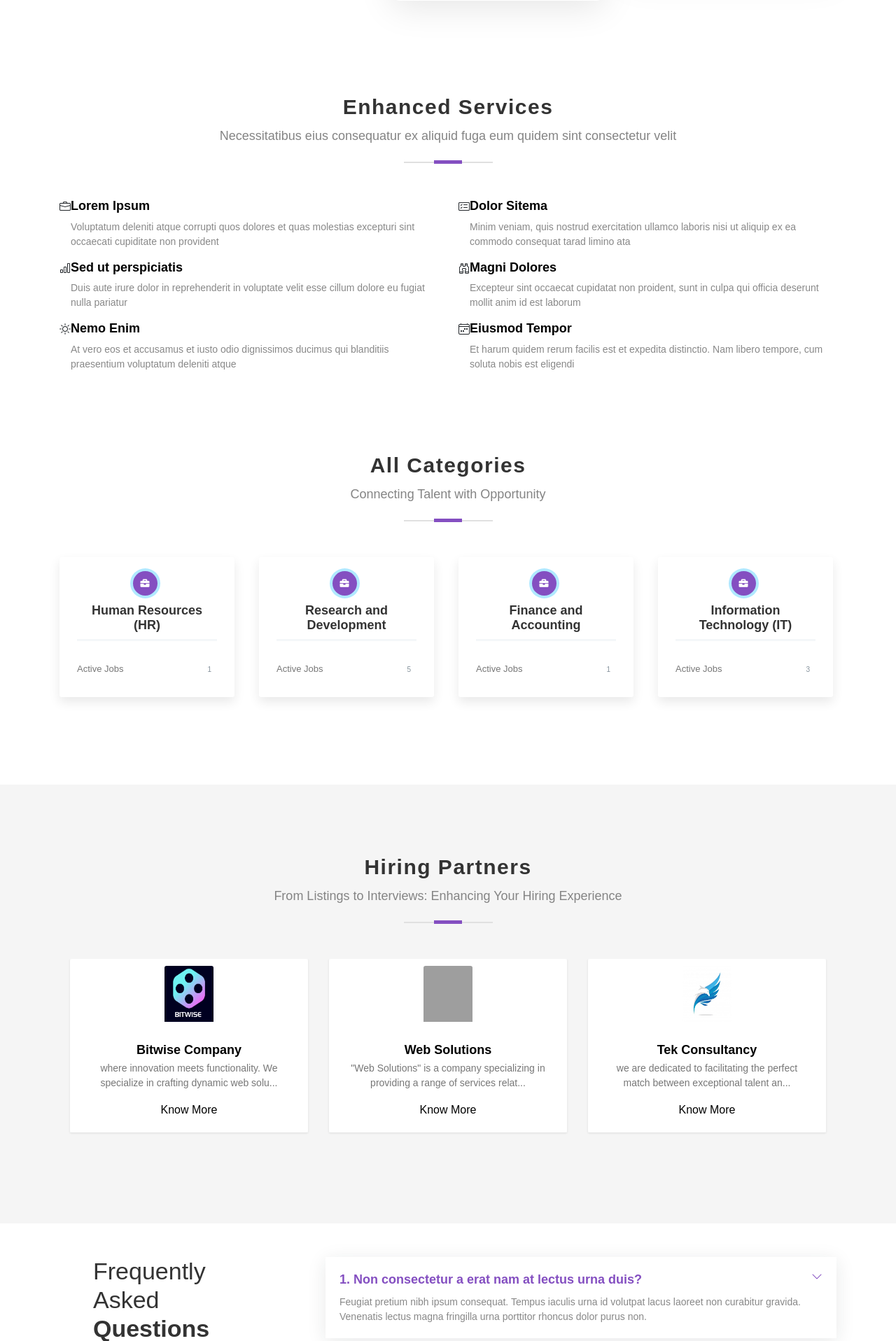
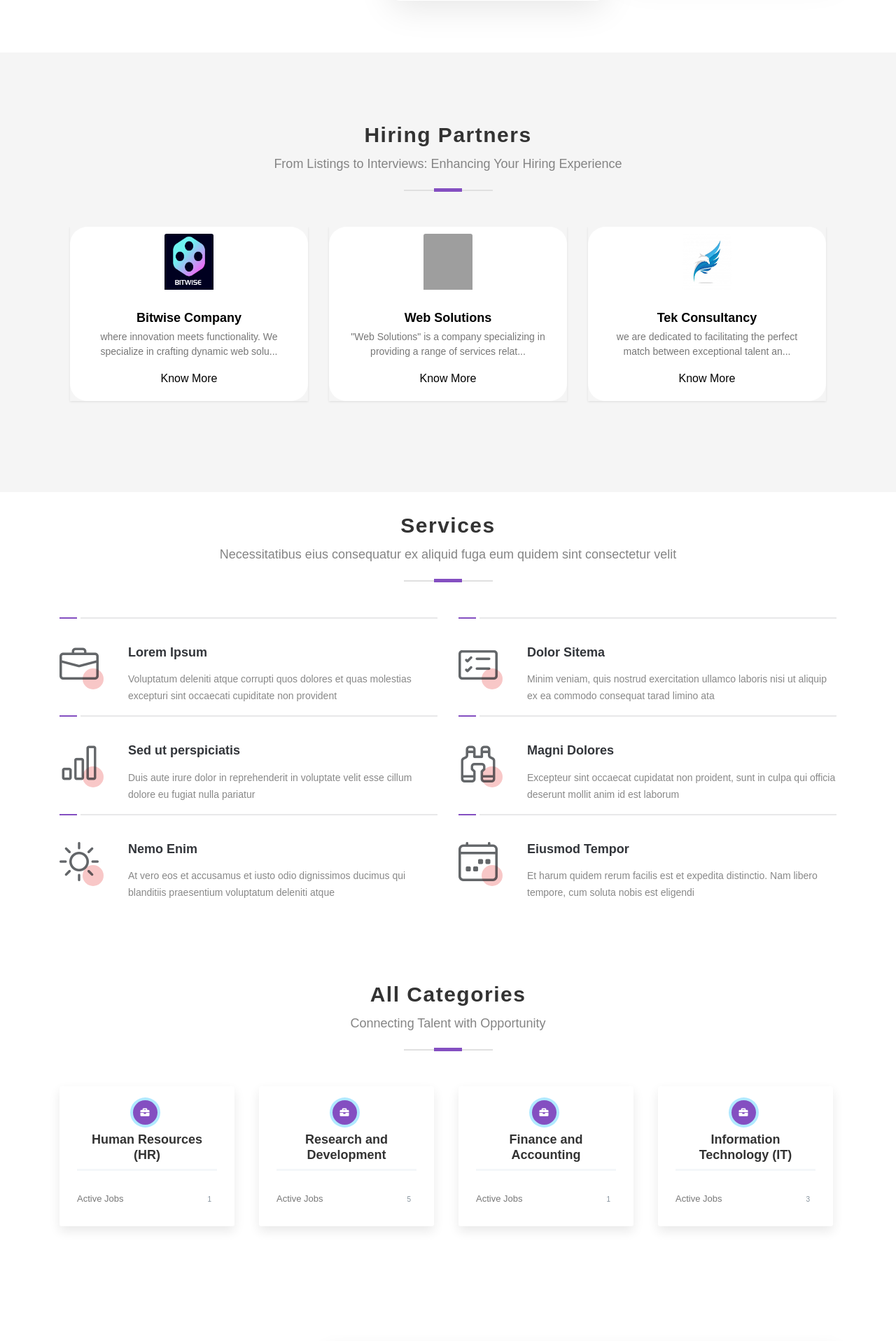
Before and after one commit to Sangeeta-g-d/interview_company, a Django app: page / in a window 1280 px wide. Shown: the part 1917-3833 px from the top of the page at 70% size. Run offline with Django 4.2, Linux system fonts and the light colour scheme; data comes from the database, SQL or seed files in the repository; some libraries are stand-ins or nearby versions; some web fonts are replaced; grey boxes are pictures that could not be loaded.

Commit message:
companies

```diff
--- a/company/templates/index.html
+++ b/company/templates/index.html
@@ -48,7 +48,16 @@
 .fade-in-image.is-visible {
   opacity: 1; /* Make the image visible */
 }
-
+.card-card1{
+  background-color: #fff;
+  border-radius: 25px;
+  border-color: #fff;
+}
+.card-card1:hover {
+    /* Apply gradient background on hover */
+    background-image: linear-gradient(to bottom right, #faf9f6, #e6c3f3);
+    /* Adjust the gradient colors and direction as needed */
+}
 
 
   </style>
@@ -255,7 +264,7 @@ $(document).ready(function() {
     });
   });
 </script>
-<section id="about1" style="margin-bottom: 110px;" class="about1">
+<section id="about1" style="margin-bottom: 50px;" class="about1">
 
   <div class="container" data-aos="fade-up" data-aos-delay="100">
     <div class="row align-items-xl-center gy-5">
@@ -331,128 +340,7 @@ $(document).ready(function() {
 
 </section><!-- End About Section -->
 <br>
-<section id="services" class="services enhanced-services">
-
-  <!--  Section Title -->
-  <div class="container section-title" data-aos="fade-up">
-    <h2>Enhanced Services</h2>
-    <p>Necessitatibus eius consequatur ex aliquid fuga eum quidem sint consectetur velit</p>
-  </div><!-- End Section Title -->
-
-  <div class="container">
-
-    <div class="row gy-4">
-
-      <div class="col-lg-6 enhanced-service" data-aos="fade-up" data-aos-delay="100">
-        <div class="service-item d-flex">
-          <div class="icon flex-shrink-0"><i class="bi bi-briefcase"></i></div>
-          <div>
-            <h4 class="title"><a href="services-details.html" class="stretched-link">Lorem Ipsum</a></h4>
-            <p class="description">Voluptatum deleniti atque corrupti quos dolores et quas molestias excepturi sint occaecati cupiditate non provident</p>
-          </div>
-        </div>
-      </div>
-      <!-- End Service Item -->
-
-      <div class="col-lg-6 enhanced-service" data-aos="fade-up" data-aos-delay="200">
-        <div class="service-item d-flex">
-          <div class="icon flex-shrink-0"><i class="bi bi-card-checklist"></i></div>
-          <div>
-            <h4 class="title"><a href="services-details.html" class="stretched-link">Dolor Sitema</a></h4>
-            <p class="description">Minim veniam, quis nostrud exercitation ullamco laboris nisi ut aliquip ex ea commodo consequat tarad limino ata</p>
-          </div>
-        </div>
-      </div><!-- End Service Item -->
-
-      <div class="col-lg-6 enhanced-service" data-aos="fade-up" data-aos-delay="300">
-        <div class="service-item d-flex">
-          <div class="icon flex-shrink-0"><i class="bi bi-bar-chart"></i></div>
-          <div>
-            <h4 class="title"><a href="services-details.html" class="stretched-link">Sed ut perspiciatis</a></h4>
-            <p class="description">Duis aute irure dolor in reprehenderit in voluptate velit esse cillum dolore eu fugiat nulla pariatur</p>
-          </div>
-        </div>
-      </div><!-- End Service Item -->
-
-      <div class="col-lg-6 enhanced-service" data-aos="fade-up" data-aos-delay="400">
-        <div class="service-item d-flex">
-          <div class="icon flex-shrink-0"><i class="bi bi-binoculars"></i></div>
-          <div>
-            <h4 class="title"><a href="services-details.html" class="stretched-link">Magni Dolores</a></h4>
-            <p class="description">Excepteur sint occaecat cupidatat non proident, sunt in culpa qui officia deserunt mollit anim id est laborum</p>
-          </div>
-        </div>
-      </div><!-- End Service Item -->
-
-      <div class="col-lg-6 enhanced-service" data-aos="fade-up" data-aos-delay="500">
-        <div class="service-item d-flex">
-          <div class="icon flex-shrink-0"><i class="bi bi-brightness-high"></i></div>
-          <div>
-            <h4 class="title"><a href="services-details.html" class="stretched-link">Nemo Enim</a></h4>
-            <p class="description">At vero eos et accusamus et iusto odio dignissimos ducimus qui blanditiis praesentium voluptatum deleniti atque</p>
-          </div>
-        </div>
-      </div><!-- End Service Item -->
-
-      <div class="col-lg-6 enhanced-service" data-aos="fade-up" data-aos-delay="600">
-        <div class="service-item d-flex">
-          <div class="icon flex-shrink-0"><i class="bi bi-calendar4-week"></i></div>
-          <div>
-            <h4 class="title"><a href="services-details.html" class="stretched-link">Eiusmod Tempor</a></h4>
-            <p class="description">Et harum quidem rerum facilis est et expedita distinctio. Nam libero tempore, cum soluta nobis est eligendi</p>
-          </div>
-        </div>
-      </div><!-- End Service Item -->
-
-    </div>
-
-  </div>
-
-</section><!-- End Services Section -->
-
-<!--==========================================
-=            All Category Section            =
-===========================================-->
-
-<section class=" section">
-	<!-- Container Start -->
-	<div class="container">
-		<div class="row">
-			<div class="col-12">
-				<!-- Section title -->
-				<div class="section-title">
-					<h2>All Categories</h2>
-					<p>Connecting Talent with Opportunity</p>
-				</div>
-        <div class="row">
-      {% for department, count in department_open_counts %}
-      <div class="col-lg-3 offset-lg-0 col-md-5 offset-md-1 col-sm-6">
-          <div class="category-block" style="width: 250px; height: 200px;"> <!-- Adjust width and height as needed -->
-              <div class="header">
-                  <i class="fa fa-briefcase icon-bg-5"></i>
-                  <h4>{{ department }}</h4>
-              </div>
-              <ul class="category-list">
-                  <li><a href="{% url 'job_list' department|urlencode %}">Active Jobs <span>{{ count }}</span></a></li>
-              </ul>
-          </div>
-      </div>
-      {% empty %}
-      <p>No departments found.</p>
-      {% endfor %}
-  </div>
-
-
-			</div>
-		</div>
-	</div>
-	<!-- Container End -->
-</section>
-
-
-
-
-	<!-- hiring partners -->
+<!-- hiring partners -->
 <section class="popular-deals section bg-gray">
 	<div class="container">
 		<div class="row">
@@ -471,13 +359,13 @@ $(document).ready(function() {
 					<div class="col-sm-12 col-lg-4">
 						<!-- product card -->
 
-<div class="product-item bg-light">
-	<div class="card">
+<div class="product-item product-item1">
+	<div class="card card-card1">
 		<div class="thumb-content">
 			<!-- <div class="price">$200</div> -->
 
 			<a href="single.html">
-				<img class="small-image card-img-top img-fluid" src="{{x.profile}}" alt="Card image cap">
+				<img class="small-image card-img-top img-fluid image-with-margin" src="{{x.profile}}" alt="Card image cap">
 			</a>
 
 
@@ -526,6 +414,129 @@ document.addEventListener("DOMContentLoaded", function() {
 		</div>
 	</div>
 </section>
+
+<section id="services" style="margin-top: 30px;" class="services">
+
+  <!--  Section Title -->
+  <div class="container section-title aos-init aos-animate" data-aos="fade-up">
+    <h2>Services</h2>
+    <p>Necessitatibus eius consequatur ex aliquid fuga eum quidem sint consectetur velit</p>
+  </div><!-- End Section Title -->
+
+  <div class="container">
+
+    <div class="row gy-4">
+
+      <div class="col-lg-6 aos-init aos-animate" data-aos="fade-up" data-aos-delay="100">
+        <div class="service-item d-flex">
+          <div class="icon flex-shrink-0"><i class="bi bi-briefcase"></i></div>
+          <div>
+            <h4 class="title"><a href="services-details.html" class="stretched-link">Lorem Ipsum</a></h4>
+            <p class="description">Voluptatum deleniti atque corrupti quos dolores et quas molestias excepturi sint occaecati cupiditate non provident</p>
+          </div>
+        </div>
+      </div>
+      <!-- End Service Item -->
+
+      <div class="col-lg-6 aos-init aos-animate" data-aos="fade-up" data-aos-delay="200">
+        <div class="service-item d-flex">
+          <div class="icon flex-shrink-0"><i class="bi bi-card-checklist"></i></div>
+          <div>
+            <h4 class="title"><a href="services-details.html" class="stretched-link">Dolor Sitema</a></h4>
+            <p class="description">Minim veniam, quis nostrud exercitation ullamco laboris nisi ut aliquip ex ea commodo consequat tarad limino ata</p>
+          </div>
+        </div>
+      </div><!-- End Service Item -->
+
+      <div class="col-lg-6 aos-init aos-animate" data-aos="fade-up" data-aos-delay="300">
+        <div class="service-item d-flex">
+          <div class="icon flex-shrink-0"><i class="bi bi-bar-chart"></i></div>
+          <div>
+            <h4 class="title"><a href="services-details.html" class="stretched-link">Sed ut perspiciatis</a></h4>
+            <p class="description">Duis aute irure dolor in reprehenderit in voluptate velit esse cillum dolore eu fugiat nulla pariatur</p>
+          </div>
+        </div>
+      </div><!-- End Service Item -->
+
+      <div class="col-lg-6 aos-init aos-animate" data-aos="fade-up" data-aos-delay="400">
+        <div class="service-item d-flex">
+          <div class="icon flex-shrink-0"><i class="bi bi-binoculars"></i></div>
+          <div>
+            <h4 class="title"><a href="services-details.html" class="stretched-link">Magni Dolores</a></h4>
+            <p class="description">Excepteur sint occaecat cupidatat non proident, sunt in culpa qui officia deserunt mollit anim id est laborum</p>
+          </div>
+        </div>
+      </div><!-- End Service Item -->
+
+      <div class="col-lg-6 aos-init aos-animate" data-aos="fade-up" data-aos-delay="500">
+        <div class="service-item d-flex">
+          <div class="icon flex-shrink-0"><i class="bi bi-brightness-high"></i></div>
+          <div>
+            <h4 class="title"><a href="services-details.html" class="stretched-link">Nemo Enim</a></h4>
+            <p class="description">At vero eos et accusamus et iusto odio dignissimos ducimus qui blanditiis praesentium voluptatum deleniti atque</p>
+          </div>
+        </div>
+      </div><!-- End Service Item -->
+
+      <div class="col-lg-6 aos-init aos-animate" data-aos="fade-up" data-aos-delay="600">
+        <div class="service-item d-flex">
+          <div class="icon flex-shrink-0"><i class="bi bi-calendar4-week"></i></div>
+          <div>
+            <h4 class="title"><a href="services-details.html" class="stretched-link">Eiusmod Tempor</a></h4>
+            <p class="description">Et harum quidem rerum facilis est et expedita distinctio. Nam libero tempore, cum soluta nobis est eligendi</p>
+          </div>
+        </div>
+      </div><!-- End Service Item -->
+
+    </div>
+
+  </div>
+
+</section>
+<!--==========================================
+=            All Category Section            =
+===========================================-->
+
+<section class=" section">
+	<!-- Container Start -->
+	<div class="container">
+		<div class="row">
+			<div class="col-12">
+				<!-- Section title -->
+				<div class="section-title">
+					<h2>All Categories</h2>
+					<p>Connecting Talent with Opportunity</p>
+				</div>
+        <div class="row">
+      {% for department, count in department_open_counts %}
+      <div class="col-lg-3 offset-lg-0 col-md-5 offset-md-1 col-sm-6">
+          <div class="category-block" style="width: 250px; height: 200px;"> <!-- Adjust width and height as needed -->
+              <div class="header">
+                  <i class="fa fa-briefcase icon-bg-5"></i>
+                  <h4>{{ department }}</h4>
+              </div>
+              <ul class="category-list">
+                  <li><a href="{% url 'job_list' department|urlencode %}">Active Jobs <span>{{ count }}</span></a></li>
+              </ul>
+          </div>
+      </div>
+      {% empty %}
+      <p>No departments found.</p>
+      {% endfor %}
+  </div>
+
+
+			</div>
+		</div>
+	</div>
+	<!-- Container End -->
+</section>
+
+
+
+
+	<!-- hiring partners -->
+
 
 <br>
 <br>
--- a/static/assets2/css/specific.css
+++ b/static/assets2/css/specific.css
@@ -106,7 +106,7 @@
   /* Services Section - Home Page
 
 ------------------------------*/
-#services{
+
 .services .service-item {
     position: relative;
     padding-top: 40px;
@@ -181,7 +181,7 @@
     line-height: 24px;
     font-size: 14px;
   }
-}
+
 
 .faq .content h3 {
   font-weight: 400;
```
